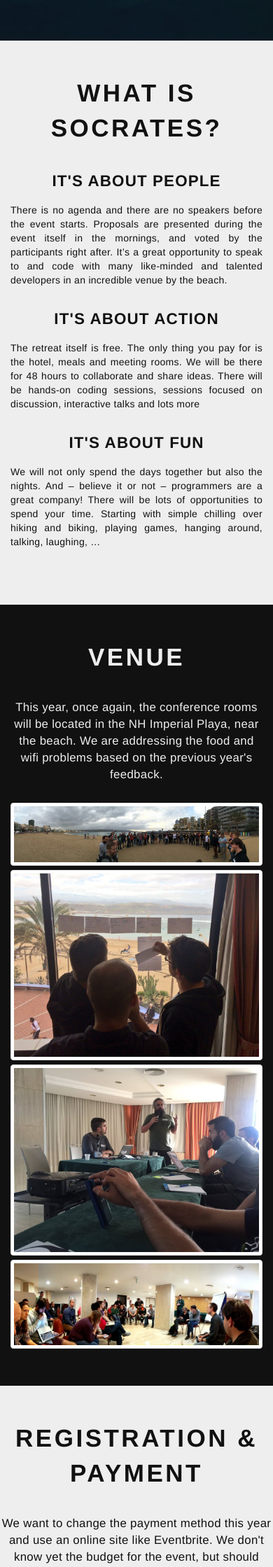
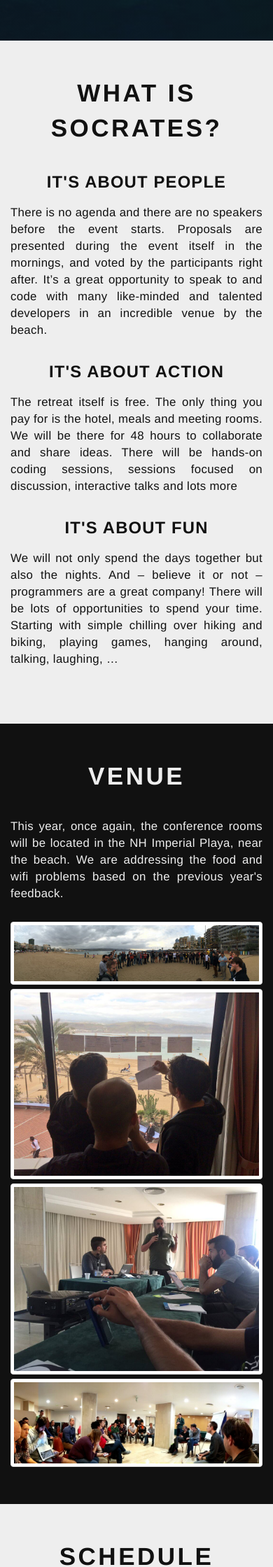
Before and after one commit to Suui/Socracan, a Jekyll site: the page built from home.html, in a window 390 px wide. Shown: the part 764-3003 px from the top of the page at 70% size. Built offline with Jekyll 4.4.1, drawn with Linux system fonts in a browser that asks for light colours; some of the changed text lies outside the part shown.

Commit message:
Budget estimates and responsive style reviews

```diff
--- a/_includes/header.html
+++ b/_includes/header.html
@@ -20,8 +20,8 @@
                             <ul class="nav navbar-nav navbar-right">
                                 <li><a href="#about">About</a></li>
                                 <li><a href="#venue">Venue</a></li>
+                                <li><a href="#schedule">Schedule</a></li>
                                 <li><a href="#registration">Registration</a></li>
-                                <li><a href="#schedule">Schedule</a></li>
                             </ul>
                         </div>
                     </div>
--- a/css/home.css
+++ b/css/home.css
@@ -52,7 +52,7 @@
 }
 
 #about .caption {
-    font-size: 1.6em;
+    font-size: 1.7em;
     letter-spacing: 0.05em;
     font-weight: 600;
     text-transform: uppercase;
@@ -60,7 +60,7 @@
 }
 
 #about p {
-    font-size: 1em;
+    font-size: 1.2em;
     letter-spacing: 0.02em;
     text-align: justify;
 }
@@ -71,6 +71,7 @@
 }
 
 #venue p {
+    text-align: justify;
     font-size: 1.2em;
     letter-spacing: 0.02em;
     padding-bottom: 15px;
@@ -86,9 +87,52 @@
     color: #eee;
 }
 
-#registration p {
+#registration {
+    padding-top: 0px;
+    text-align: justify;
+}
+
+#registration .title {
+    text-align: center;
+    color: #111;
+}
+
+#registration .details {
+    padding-bottom: 20px;
     font-size: 1.2em;
     letter-spacing: 0.02em;
+}
+
+#registration .budget {
+    padding: 10px;
+    font-size: 1.2em;
+    letter-spacing: 0.02em;
+    border: 1px solid #999;
+}
+
+#registration .explanation {
+    padding-bottom: 20px;
+}
+
+#registration .price {
+    font-size: 1.3em;
+    font-weight: 600;
+}
+
+#registration .example {
+    text-align: center;
+    font-style: italic;
+    font-size: 1.2em;
+    letter-spacing: 0.02em;
+}
+
+#registration .example p {
+    padding-top: 20px;
+    margin-bottom: 0;
+}
+
+#registration .example .price {
+    font-size: 1.1em;
 }
 
 #organization {
@@ -137,10 +181,40 @@
     color: #ffcd05;
 }
 
+#assistants iframe {
+    width: 100%;
+    height: 860px;
+}
 
-@media screen and (max-width: 768px) {
+
+@media screen and (min-width: 768px) and (max-width: 991px) {
 
     #about p {
         padding-bottom: 20px;
     }
+
+    #registration .budget {
+        margin-bottom: 30px;
+    }
 }
+
+
+@media screen and (max-width: 767px) {
+
+    #about p {
+        padding-bottom: 20px;
+    }
+
+    #registration .budget {
+        margin-bottom: 30px;
+    }
+
+    #organization .logo {
+        text-align: center;
+        padding-bottom: 40px;
+    }
+
+    #organization .contact {
+        text-align: center;
+    }
+}
--- a/home.html
+++ b/home.html
@@ -6,9 +6,23 @@
 <section id="introduction">
     <div class="container">
         <div class="row">
+			<div class="col-md-12">
 				<div class="title">Socrates Canaries 2017</div>
+			</div>
+		</div>
+
+		<div class="row">
+			<div class="col-md-12">
             	<div class="subtitle">Software Craftsmanship and Testing Conference</div>
+			</div>
+		</div>
+
+		<div class="row">
+			<div class="col-md-12">
             	<div class="dates">April 6-9th, 2017</div>
+			</div>
+		</div>
+
         </div>
     </div>
 </section>
@@ -56,15 +70,6 @@
 	</div>
 </section>
 
-<section id="registration">
-	<div class="container">
-		<div class="row">
-			<div class="title">Registration &amp; Payment</div>
-			<p class="coming-soon">We want to change the payment method this year and use an online site like Eventbrite. We don't know yet the budget for the event, but should have a rough idea soon enough.</p>
-		</div>
-	</div>
-</section>
-
 <section id="schedule">
 	<div class="container">
 		<div class="row">
@@ -79,14 +84,74 @@
 	</div>
 </section>
 
+<section id="registration">
+	<div class="container">
+		<div class="row">
+			<div class="title">Registration &amp; Payment</div>
+
+			<div class="col-md-12">
+				<p class="details">We want to change the payment method this year and are working on it. There are two hotels available, both are nearby, within a 5min walk from each other. The event takes place in the <b>NH Imperial Playa hotel</b>. The prices for the event are still subject to change, but should be near the following:</p>
+			</div>
+
+			<div class="col-md-4">
+				<div class="budget">
+					<div class="explanation">
+						<b>Estimating about 70 assistants</b>, price per person to be added to your stay expenses in the hotel
+					</div>
+
+					Conference rooms and food: <span class="price">180€</span>
+				</div>
+			</div>
+			<div class="col-md-4">
+				<div class="budget">
+					<div class="explanation">
+						To stay in the <b>NH Imperial Playa hotel</b>, price per person 3 nights
+					</div>
+
+					Single room: <span class="price">265€</span><br />
+					Double room: <span class="price">150€</span><br />
+					Single room view terrace: <span class="price">315€</span><br />
+					Double room view terrace: <span class="price">180€</span>
+				</div>
+			</div>
+			<div class="col-md-4">
+				<div class="budget">
+					<div class="explanation">
+						To stay in the <b>NH Playa Las Canteras hotel</b>, price per person 3 nights
+					</div>
+
+					Single room: <span class="price">240€</span><br />
+					Double room: <span class="price">135€</span>
+				</div>
+			</div>
+		</div>
+
+		<div class="row">
+			<div class="col-md-12">
+				<div class="example">
+					<p>So, if I were to stay in the <b>NH Imperial Playa</b> in a double room with my colleage I would be paying<br /></p>
+					<span class="price">180€ + 150€ = 330€</span>
+				</div>
+			</div>
+		</div>
+	</div>
+</section>
+
+<section id="assistants">
+
+<iframe src="https://docs.google.com/forms/d/e/1FAIpQLSdFuM_V99dDm3_gcKB6_Gir6-3cPilCzE80gxXXF56sCa-neA/viewform?embedded=true" frameborder="0" marginheight="0" marginwidth="0">Loading...</iframe>
+
+</section>
+
 <section id="organization">
 	<div class="container">
-		<div class="col-md-6">
+		<div class="row">
+			<div class="col-sm-6">
 				<div class="logo">
 					<img src="/img/scgc-logo.svg" alt="Software Craftsmanship Gran Canaria">
 				</div>
 			</div>
-		<div class="col-md-6">
+			<div class="col-sm-6">
 				<div class="contact">
 					<div class="caption">Any questions? Contact us!</div>
 					<div class="links">
@@ -104,3 +169,4 @@
 			</div>
 		</div>
 	</div>
+</div>
```
Lines whose indentation alone changed are shown as unchanged.
